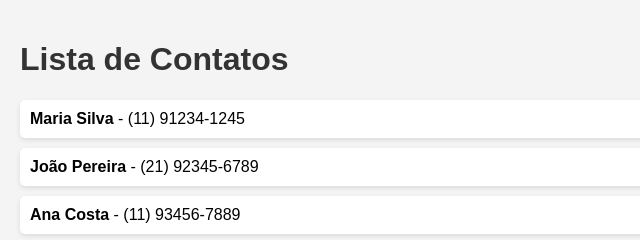
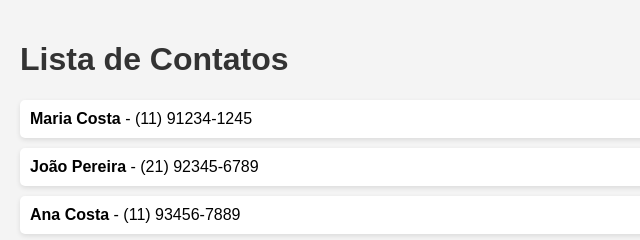
Before and after one commit to jvsell/devops-jv-aula, a plain HTML site: page index.html in a window 1280 px wide. Shown: the top 240 px of the page, 0-640 px from the left. Drawn offline with Linux system fonts and the light colour scheme.

Commit message:
AAAAAAAAA

```diff
--- a/index.html
+++ b/index.html
@@ -34,7 +34,7 @@
 
     <h1>Lista de Contatos</h1>
     <ul>
-        <li><span class="contato">Maria Silva</span> - (11) 91234-1245</li>
+        <li><span class="contato">Maria Costa</span> - (11) 91234-1245</li>
         <li><span class="contato">João Pereira</span> - (21) 92345-6789</li>
         <li><span class="contato">Ana Costa</span> - (11) 93456-7889</li>
         <li><span class="contato">Pedro Santos</span> - (41) 94567-8901</li>
```
